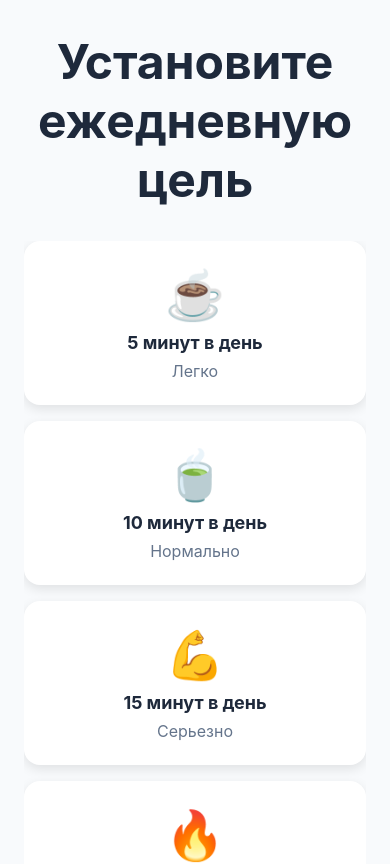
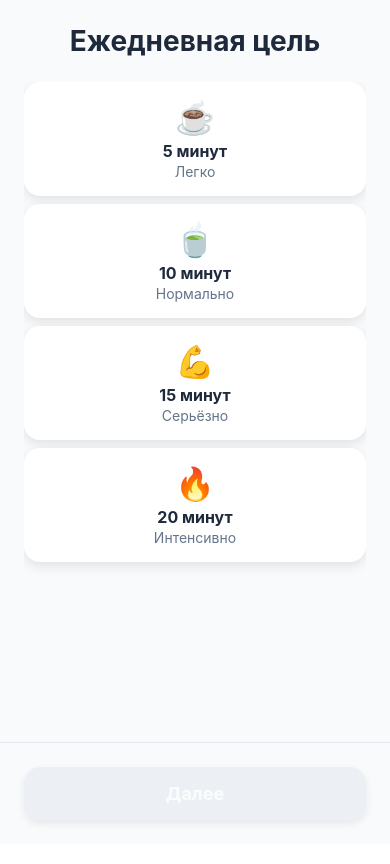
Before and after one commit to mnepach/kursach, a React Native app in the folder mobile/: screen /DailyGoal in a window 390 px wide. Shown: the top 864 px of the page. Built offline with nearby package versions, Linux system fonts and the light colour scheme.

Commit message:
допилить ui

```diff
--- a/mobile/src/screens/lessons/LessonListScreen.js
+++ b/mobile/src/screens/lessons/LessonListScreen.js
@@ -0,0 +1,41 @@
+import React from 'react';
+import { View, Text, StyleSheet, SafeAreaView } from 'react-native';
+import Colors from '../../constants/colors';
+import Sizes from '../../constants/sizes';
+
+const LessonListScreen = () => {
+  return (
+    <SafeAreaView style={styles.container}>
+      <View style={styles.content}>
+        <Text style={styles.title}>Уроки</Text>
+        <Text style={styles.subtitle}>Этот экран в разработке</Text>
+      </View>
+    </SafeAreaView>
+  );
+};
+
+const styles = StyleSheet.create({
+  container: {
+    flex: 1,
+    backgroundColor: Colors.bgLight,
+  },
+  content: {
+    flex: 1,
+    justifyContent: 'center',
+    alignItems: 'center',
+    padding: Sizes.padding.large,
+  },
+  title: {
+    fontSize: Sizes.fontSize.xxlarge,
+    fontWeight: 'bold',
+    color: Colors.textDark,
+    marginBottom: Sizes.margin.medium,
+  },
+  subtitle: {
+    fontSize: Sizes.fontSize.large,
+    color: Colors.textLight,
+    textAlign: 'center',
+  },
+});
+
+export default LessonListScreen;
--- a/mobile/src/screens/lessons/LessonScreen.js
+++ b/mobile/src/screens/lessons/LessonScreen.js
@@ -0,0 +1,52 @@
+import React from 'react';
+import { View, Text, StyleSheet, SafeAreaView } from 'react-native';
+import Colors from '../../constants/colors';
+import Sizes from '../../constants/sizes';
+import Button from '../../components/common/Button';
+
+const LessonScreen = ({ navigation, route }) => {
+  return (
+    <SafeAreaView style={styles.container}>
+      <View style={styles.content}>
+        <Text style={styles.title}>Урок</Text>
+        <Text style={styles.subtitle}>Этот экран в разработке</Text>
+
+        <Button
+          title="Назад"
+          onPress={() => navigation.goBack()}
+          style={styles.button}
+        />
+      </View>
+    </SafeAreaView>
+  );
+};
+
+const styles = StyleSheet.create({
+  container: {
+    flex: 1,
+    backgroundColor: Colors.bgLight,
+  },
+  content: {
+    flex: 1,
+    justifyContent: 'center',
+    alignItems: 'center',
+    padding: Sizes.padding.large,
+  },
+  title: {
+    fontSize: Sizes.fontSize.xxlarge,
+    fontWeight: 'bold',
+    color: Colors.textDark,
+    marginBottom: Sizes.margin.medium,
+  },
+  subtitle: {
+    fontSize: Sizes.fontSize.large,
+    color: Colors.textLight,
+    textAlign: 'center',
+    marginBottom: Sizes.margin.xlarge,
+  },
+  button: {
+    width: '100%',
+  },
+});
+
+export default LessonScreen;
--- a/mobile/src/screens/onboarding/DailyGoalScreen.js
+++ b/mobile/src/screens/onboarding/DailyGoalScreen.js
@@ -10,10 +10,10 @@ const DailyGoalScreen = ({ navigation, route }) => {
   const [selected, setSelected] = useState(null);
 
   const goals = [
-    { id: '5', label: '5 минут в день', description: 'Легко', icon: '☕' },
-    { id: '10', label: '10 минут в день', description: 'Нормально', icon: '🍵' },
-    { id: '15', label: '15 минут в день', description: 'Серьезно', icon: '💪' },
-    { id: '20', label: '20 минут в день', description: 'Интенсивно', icon: '🔥' },
+    { id: '5', label: '5 минут', description: 'Легко', icon: '☕' },
+    { id: '10', label: '10 минут', description: 'Нормально', icon: '🍵' },
+    { id: '15', label: '15 минут', description: 'Серьёзно', icon: '💪' },
+    { id: '20', label: '20 минут', description: 'Интенсивно', icon: '🔥' },
   ];
 
   const handleNext = () => {
@@ -41,13 +41,13 @@ const DailyGoalScreen = ({ navigation, route }) => {
   return (
     <SafeAreaView style={styles.container}>
       <View style={styles.content}>
-        <Text style={styles.title}>Установите ежедневную цель</Text>
+        <Text style={styles.title}>Ежедневная цель</Text>
 
         <FlatList
           data={goals}
           renderItem={renderGoal}
           keyExtractor={(item) => item.id}
-          showsVerticalScrollIndicator={false}
+          scrollEnabled={false}
           contentContainerStyle={styles.listContent}
         />
       </View>
@@ -72,39 +72,39 @@ const styles = StyleSheet.create({
   content: {
     flex: 1,
     paddingHorizontal: Sizes.padding.large,
-    paddingTop: Sizes.padding.xlarge,
+    paddingTop: Sizes.padding.large,
+    justifyContent: 'center',
   },
   title: {
-    fontSize: Sizes.fontSize.xxxlarge,
+    fontSize: 28,
     fontWeight: 'bold',
     color: Colors.textDark,
     textAlign: 'center',
-    marginBottom: Sizes.margin.xlarge,
+    marginBottom: Sizes.margin.large,
   },
   listContent: {
-    paddingBottom: Sizes.padding.xlarge,
+    gap: Sizes.margin.small,
   },
   goalCard: {
     alignItems: 'center',
-    marginBottom: Sizes.margin.medium,
-    paddingVertical: Sizes.padding.large,
+    paddingVertical: Sizes.padding.medium,
   },
   selected: {
     borderWidth: 3,
     borderColor: Colors.primary,
   },
   icon: {
-    fontSize: 48,
-    marginBottom: Sizes.margin.small,
+    fontSize: 32,
+    marginBottom: 4,
   },
   label: {
-    fontSize: Sizes.fontSize.large,
+    fontSize: Sizes.fontSize.medium,
     fontWeight: 'bold',
     color: Colors.textDark,
-    marginBottom: Sizes.margin.small,
+    marginBottom: 2,
   },
   description: {
-    fontSize: Sizes.fontSize.medium,
+    fontSize: Sizes.fontSize.small,
     color: Colors.textLight,
   },
   footer: {
--- a/mobile/src/screens/onboarding/HowDidYouHearScreen.js
+++ b/mobile/src/screens/onboarding/HowDidYouHearScreen.js
@@ -13,7 +13,7 @@ const HowDidYouHearScreen = ({ navigation, route }) => {
     { id: 'social', label: 'Социальные сети', icon: '📱' },
     { id: 'friends', label: 'От друзей', icon: '👥' },
     { id: 'ads', label: 'Реклама', icon: '📺' },
-    { id: 'search', label: 'Поиск в интернете', icon: '🔍' },
+    { id: 'search', label: 'Поиск', icon: '🔍' },
     { id: 'other', label: 'Другое', icon: '💡' },
   ];
 
@@ -22,8 +22,8 @@ const HowDidYouHearScreen = ({ navigation, route }) => {
       navigation.navigate('LearningGoal', {
         onboardingData: {
           ...onboardingData,
-          howDidYouHear: selected
-        }
+          howDidYouHear: selected,
+        },
       });
     }
   };
@@ -40,19 +40,17 @@ const HowDidYouHearScreen = ({ navigation, route }) => {
 
   return (
     <SafeAreaView style={styles.container}>
-      <View style={styles.content}>
+      <View style={styles.center}>
         <Text style={styles.title}>Как вы узнали о нас?</Text>
 
         <FlatList
           data={options}
           renderItem={renderOption}
           keyExtractor={(item) => item.id}
-          showsVerticalScrollIndicator={false}
+          scrollEnabled={false}
           contentContainerStyle={styles.listContent}
         />
-      </View>
 
-      <View style={styles.footer}>
         <Button
           title="Далее"
           onPress={handleNext}
@@ -69,44 +67,39 @@ const styles = StyleSheet.create({
     flex: 1,
     backgroundColor: Colors.bgLight,
   },
-  content: {
+  center: {
     flex: 1,
+    justifyContent: 'center',
     paddingHorizontal: Sizes.padding.large,
-    paddingTop: Sizes.padding.xlarge,
   },
   title: {
-    fontSize: Sizes.fontSize.xxxlarge,
+    fontSize: 26,
     fontWeight: 'bold',
     color: Colors.textDark,
     textAlign: 'center',
-    marginBottom: Sizes.margin.xlarge,
+    marginBottom: Sizes.margin.large,
   },
   listContent: {
-    paddingBottom: Sizes.padding.xlarge,
+    gap: Sizes.margin.small,
+    marginBottom: Sizes.margin.large,
   },
   optionCard: {
     flexDirection: 'row',
     alignItems: 'center',
-    marginBottom: Sizes.margin.medium,
-    paddingVertical: Sizes.padding.large,
+    paddingVertical: Sizes.padding.medium,
   },
   selected: {
     borderWidth: 3,
     borderColor: Colors.primary,
   },
   icon: {
-    fontSize: 32,
+    fontSize: 24,
     marginRight: Sizes.margin.medium,
   },
   label: {
-    fontSize: Sizes.fontSize.large,
+    fontSize: Sizes.fontSize.medium,
     fontWeight: '600',
     color: Colors.textDark,
-  },
-  footer: {
-    padding: Sizes.padding.large,
-    borderTopWidth: 1,
-    borderTopColor: Colors.border,
   },
   button: {
     width: '100%',
--- a/mobile/src/screens/onboarding/LanguageLevelScreen.js
+++ b/mobile/src/screens/onboarding/LanguageLevelScreen.js
@@ -13,7 +13,7 @@ const LanguageLevelScreen = ({ navigation, route }) => {
     {
       id: 'beginner',
       label: 'Новичок',
-      description: 'Я только начинаю',
+      description: 'Только начинаю',
       icon: '🌱'
     },
     {
@@ -61,13 +61,13 @@ const LanguageLevelScreen = ({ navigation, route }) => {
   return (
     <SafeAreaView style={styles.container}>
       <View style={styles.content}>
-        <Text style={styles.title}>Ваш уровень языка?</Text>
+        <Text style={styles.title}>Ваш уровень?</Text>
 
         <FlatList
           data={levels}
           renderItem={renderLevel}
           keyExtractor={(item) => item.id}
-          showsVerticalScrollIndicator={false}
+          scrollEnabled={false}
           contentContainerStyle={styles.listContent}
         />
       </View>
@@ -92,39 +92,39 @@ const styles = StyleSheet.create({
   content: {
     flex: 1,
     paddingHorizontal: Sizes.padding.large,
-    paddingTop: Sizes.padding.xlarge,
+    paddingTop: Sizes.padding.large,
+    justifyContent: 'center',
   },
   title: {
-    fontSize: Sizes.fontSize.xxxlarge,
+    fontSize: 28,
     fontWeight: 'bold',
     color: Colors.textDark,
     textAlign: 'center',
-    marginBottom: Sizes.margin.xlarge,
+    marginBottom: Sizes.margin.large,
   },
   listContent: {
-    paddingBottom: Sizes.padding.xlarge,
+    gap: Sizes.margin.small,
   },
   levelCard: {
     alignItems: 'center',
-    marginBottom: Sizes.margin.medium,
-    paddingVertical: Sizes.padding.large,
+    paddingVertical: Sizes.padding.medium,
   },
   selected: {
     borderWidth: 3,
     borderColor: Colors.primary,
   },
   icon: {
-    fontSize: 48,
-    marginBottom: Sizes.margin.small,
+    fontSize: 32,
+    marginBottom: 4,
   },
   label: {
-    fontSize: Sizes.fontSize.large,
+    fontSize: Sizes.fontSize.medium,
     fontWeight: 'bold',
     color: Colors.textDark,
-    marginBottom: Sizes.margin.small,
+    marginBottom: 2,
   },
   description: {
-    fontSize: Sizes.fontSize.medium,
+    fontSize: Sizes.fontSize.small,
     color: Colors.textLight,
     textAlign: 'center',
   },
--- a/mobile/src/screens/onboarding/LearningGoalScreen.js
+++ b/mobile/src/screens/onboarding/LearningGoalScreen.js
@@ -11,11 +11,11 @@ const LearningGoalScreen = ({ navigation, route }) => {
 
   const goals = [
     { id: 'travel', label: 'Путешествия', icon: '✈️' },
-    { id: 'work', label: 'Работа и карьера', icon: '💼' },
+    { id: 'work', label: 'Работа', icon: '💼' },
     { id: 'study', label: 'Учеба', icon: '📚' },
-    { id: 'culture', label: 'Культура и развлечения', icon: '🎭' },
-    { id: 'family', label: 'Семья и друзья', icon: '❤️' },
-    { id: 'brain', label: 'Тренировка мозга', icon: '🧠' },
+    { id: 'culture', label: 'Культура', icon: '🎭' },
+    { id: 'family', label: 'Семья', icon: '❤️' },
+    { id: 'brain', label: 'Развитие', icon: '🧠' },
   ];
 
   const handleNext = () => {
@@ -50,7 +50,7 @@ const LearningGoalScreen = ({ navigation, route }) => {
           keyExtractor={(item) => item.id}
           numColumns={2}
           columnWrapperStyle={styles.row}
-          showsVerticalScrollIndicator={false}
+          scrollEnabled={false}
           contentContainerStyle={styles.listContent}
         />
       </View>
@@ -75,35 +75,36 @@ const styles = StyleSheet.create({
   content: {
     flex: 1,
     paddingHorizontal: Sizes.padding.large,
-    paddingTop: Sizes.padding.xlarge,
+    paddingTop: Sizes.padding.large,
+    justifyContent: 'center',
   },
   title: {
-    fontSize: Sizes.fontSize.xxxlarge,
+    fontSize: 28,
     fontWeight: 'bold',
     color: Colors.textDark,
     textAlign: 'center',
-    marginBottom: Sizes.margin.xlarge,
+    marginBottom: Sizes.margin.large,
   },
   listContent: {
-    paddingBottom: Sizes.padding.xlarge,
+    gap: Sizes.margin.small,
   },
   row: {
     justifyContent: 'space-between',
-    marginBottom: Sizes.margin.medium,
+    marginBottom: Sizes.margin.small,
   },
   goalCard: {
     flex: 1,
     marginHorizontal: Sizes.margin.small,
     alignItems: 'center',
-    paddingVertical: Sizes.padding.xlarge,
+    paddingVertical: Sizes.padding.large,
   },
   selected: {
     borderWidth: 3,
     borderColor: Colors.primary,
   },
   icon: {
-    fontSize: 48,
-    marginBottom: Sizes.margin.medium,
+    fontSize: 36,
+    marginBottom: Sizes.margin.small,
   },
   label: {
     fontSize: Sizes.fontSize.medium,
--- a/mobile/src/screens/onboarding/LearningMethodScreen.js
+++ b/mobile/src/screens/onboarding/LearningMethodScreen.js
@@ -11,7 +11,7 @@ const LearningMethodScreen = ({ navigation, route }) => {
 
   const methods = [
     { id: 'games', label: 'Игры', description: 'Весело и эффективно', icon: '🎮' },
-    { id: 'stories', label: 'Истории', description: 'Учите через контекст', icon: '📖' },
+    { id: 'stories', label: 'Истории', description: 'Через контекст', icon: '📖' },
     { id: 'audio', label: 'Аудио', description: 'Слушайте и повторяйте', icon: '🎧' },
     { id: 'mixed', label: 'Смешанный', description: 'Всего понемногу', icon: '🎯' },
   ];
@@ -49,7 +49,7 @@ const LearningMethodScreen = ({ navigation, route }) => {
           keyExtractor={(item) => item.id}
           numColumns={2}
           columnWrapperStyle={styles.row}
-          showsVerticalScrollIndicator={false}
+          scrollEnabled={false}
           contentContainerStyle={styles.listContent}
         />
       </View>
@@ -74,41 +74,42 @@ const styles = StyleSheet.create({
   content: {
     flex: 1,
     paddingHorizontal: Sizes.padding.large,
-    paddingTop: Sizes.padding.xlarge,
+    paddingTop: Sizes.padding.large,
+    justifyContent: 'center',
   },
   title: {
-    fontSize: Sizes.fontSize.xxxlarge,
+    fontSize: 28,
     fontWeight: 'bold',
     color: Colors.textDark,
     textAlign: 'center',
-    marginBottom: Sizes.margin.xlarge,
+    marginBottom: Sizes.margin.large,
   },
   listContent: {
-    paddingBottom: Sizes.padding.xlarge,
+    gap: Sizes.margin.small,
   },
   row: {
     justifyContent: 'space-between',
-    marginBottom: Sizes.margin.medium,
+    marginBottom: Sizes.margin.small,
   },
   methodCard: {
     flex: 1,
     marginHorizontal: Sizes.margin.small,
     alignItems: 'center',
-    paddingVertical: Sizes.padding.xlarge,
+    paddingVertical: Sizes.padding.large,
   },
   selected: {
     borderWidth: 3,
     borderColor: Colors.primary,
   },
   icon: {
-    fontSize: 48,
-    marginBottom: Sizes.margin.medium,
+    fontSize: 32,
+    marginBottom: 4,
   },
   label: {
-    fontSize: Sizes.fontSize.large,
+    fontSize: Sizes.fontSize.medium,
     fontWeight: 'bold',
     color: Colors.textDark,
-    marginBottom: Sizes.margin.small,
+    marginBottom: 2,
     textAlign: 'center',
   },
   description: {
--- a/mobile/src/screens/onboarding/WelcomeCharacterScreen.js
+++ b/mobile/src/screens/onboarding/WelcomeCharacterScreen.js
@@ -21,17 +21,18 @@ const WelcomeCharacterScreen = ({ navigation, route }) => {
     <SafeAreaView style={styles.container}>
       <View style={styles.content}>
         <View style={styles.mascotContainer}>
-          <Image
-            source={require('../../../assets/images/mascot.gif')}
-            style={styles.mascot}
-          />
+          <View style={styles.mascotWrapper}>
+            <Image
+              source={require('../../../assets/images/mascot.gif')}
+              style={styles.mascot}
+            />
+          </View>
         </View>
 
         <View style={styles.speechBubble}>
           <Text style={styles.greeting}>Привет! Я Hello Kitty 👋</Text>
           <Text style={styles.message}>
             Я буду твоим проводником в мире LinguaPlay!
-            Нажми "Далее", чтобы продолжить.
           </Text>
         </View>
       </View>
@@ -59,11 +60,22 @@ const styles = StyleSheet.create({
     paddingHorizontal: Sizes.padding.large,
   },
   mascotContainer: {
-    marginBottom: Sizes.margin.xlarge,
+    marginBottom: Sizes.margin.large,
+  },
+  mascotWrapper: {
+    width: 200,
+    height: 200,
+    borderRadius: 100,
+    overflow: 'hidden',
+    shadowColor: '#000',
+    shadowOffset: { width: 0, height: 0 },
+    shadowOpacity: 0,
+    shadowRadius: 40,
   },
   mascot: {
-    width: 250,
-    height: 250,
+    width: '100%',
+    height: '100%',
+    opacity: 0.95,
   },
   speechBubble: {
     backgroundColor: Colors.white,
@@ -78,7 +90,7 @@ const styles = StyleSheet.create({
     elevation: 8,
   },
   greeting: {
-    fontSize: Sizes.fontSize.xlarge,
+    fontSize: Sizes.fontSize.large,
     fontWeight: 'bold',
     color: Colors.textDark,
     marginBottom: Sizes.margin.small,
@@ -86,7 +98,7 @@ const styles = StyleSheet.create({
   message: {
     fontSize: Sizes.fontSize.medium,
     color: Colors.textDark,
-    lineHeight: 24,
+    lineHeight: 22,
   },
   footer: {
     padding: Sizes.padding.large,
--- a/mobile/src/screens/profile/EditProfileScreen.js
+++ b/mobile/src/screens/profile/EditProfileScreen.js
@@ -0,0 +1,52 @@
+import React from 'react';
+import { View, Text, StyleSheet, SafeAreaView } from 'react-native';
+import Colors from '../../constants/colors';
+import Sizes from '../../constants/sizes';
+import Button from '../../components/common/Button';
+
+const EditProfileScreen = ({ navigation }) => {
+  return (
+    <SafeAreaView style={styles.container}>
+      <View style={styles.content}>
+        <Text style={styles.title}>Редактирование профиля</Text>
+        <Text style={styles.subtitle}>Этот экран в разработке</Text>
+
+        <Button
+          title="Назад"
+          onPress={() => navigation.goBack()}
+          style={styles.button}
+        />
+      </View>
+    </SafeAreaView>
+  );
+};
+
+const styles = StyleSheet.create({
+  container: {
+    flex: 1,
+    backgroundColor: Colors.bgLight,
+  },
+  content: {
+    flex: 1,
+    justifyContent: 'center',
+    alignItems: 'center',
+    padding: Sizes.padding.large,
+  },
+  title: {
+    fontSize: Sizes.fontSize.xxlarge,
+    fontWeight: 'bold',
+    color: Colors.textDark,
+    marginBottom: Sizes.margin.medium,
+  },
+  subtitle: {
+    fontSize: Sizes.fontSize.large,
+    color: Colors.textLight,
+    textAlign: 'center',
+    marginBottom: Sizes.margin.xlarge,
+  },
+  button: {
+    width: '100%',
+  },
+});
+
+export default EditProfileScreen;
--- a/mobile/src/screens/profile/ProgressScreen.js
+++ b/mobile/src/screens/profile/ProgressScreen.js
@@ -0,0 +1,41 @@
+import React from 'react';
+import { View, Text, StyleSheet, SafeAreaView } from 'react-native';
+import Colors from '../../constants/colors';
+import Sizes from '../../constants/sizes';
+
+const ProgressScreen = () => {
+  return (
+    <SafeAreaView style={styles.container}>
+      <View style={styles.content}>
+        <Text style={styles.title}>Прогресс</Text>
+        <Text style={styles.subtitle}>Этот экран в разработке</Text>
+      </View>
+    </SafeAreaView>
+  );
+};
+
+const styles = StyleSheet.create({
+  container: {
+    flex: 1,
+    backgroundColor: Colors.bgLight,
+  },
+  content: {
+    flex: 1,
+    justifyContent: 'center',
+    alignItems: 'center',
+    padding: Sizes.padding.large,
+  },
+  title: {
+    fontSize: Sizes.fontSize.xxlarge,
+    fontWeight: 'bold',
+    color: Colors.textDark,
+    marginBottom: Sizes.margin.medium,
+  },
+  subtitle: {
+    fontSize: Sizes.fontSize.large,
+    color: Colors.textLight,
+    textAlign: 'center',
+  },
+});
+
+export default ProgressScreen;
--- a/mobile/src/screens/subscription/SubscriptionScreen.js
+++ b/mobile/src/screens/subscription/SubscriptionScreen.js
@@ -0,0 +1,52 @@
+import React from 'react';
+import { View, Text, StyleSheet, SafeAreaView } from 'react-native';
+import Colors from '../../constants/colors';
+import Sizes from '../../constants/sizes';
+import Button from '../../components/common/Button';
+
+const SubscriptionScreen = ({ navigation }) => {
+  return (
+    <SafeAreaView style={styles.container}>
+      <View style={styles.content}>
+        <Text style={styles.title}>Подписка</Text>
+        <Text style={styles.subtitle}>Этот экран в разработке</Text>
+
+        <Button
+          title="Назад"
+          onPress={() => navigation.goBack()}
+          style={styles.button}
+        />
+      </View>
+    </SafeAreaView>
+  );
+};
+
+const styles = StyleSheet.create({
+  container: {
+    flex: 1,
+    backgroundColor: Colors.bgLight,
+  },
+  content: {
+    flex: 1,
+    justifyContent: 'center',
+    alignItems: 'center',
+    padding: Sizes.padding.large,
+  },
+  title: {
+    fontSize: Sizes.fontSize.xxlarge,
+    fontWeight: 'bold',
+    color: Colors.textDark,
+    marginBottom: Sizes.margin.medium,
+  },
+  subtitle: {
+    fontSize: Sizes.fontSize.large,
+    color: Colors.textLight,
+    textAlign: 'center',
+    marginBottom: Sizes.margin.xlarge,
+  },
+  button: {
+    width: '100%',
+  },
+});
+
+export default SubscriptionScreen;
```
